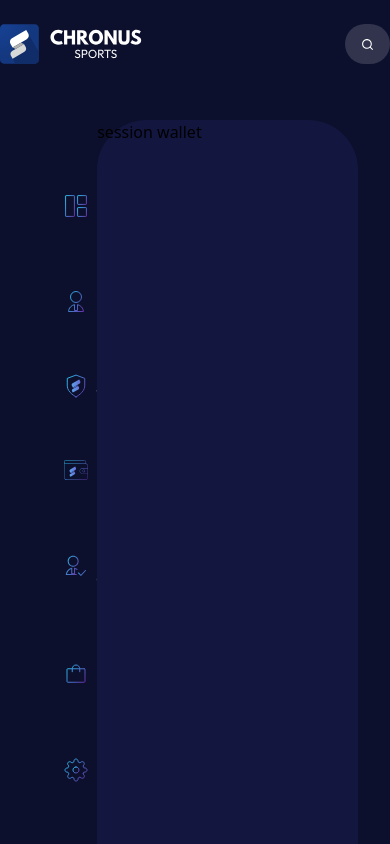
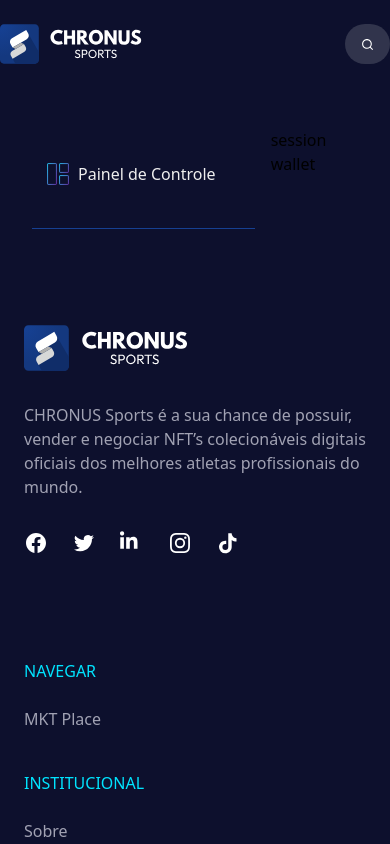
Before and after one commit to Alfeez1010/ChronusSports-Frontend, a Next.js app: page /dashboard-client/wallet in a window 390 px wide. Shown: the top 844 px of the page. Built offline with nearby package versions, Linux system fonts and the light colour scheme.

Commit message:
ajustando menu-aside no dashnoard client em mobile

```diff
--- a/src/modules/dashboard/components/PainelDeControle/index.tsx
+++ b/src/modules/dashboard/components/PainelDeControle/index.tsx
@@ -77,7 +77,7 @@
 
 const PainelDeControle = () => {
     return (
-        <div>
+        <>
             <s.Container>
                 <s.Perfil>
                 {navigation.user.map((item) => (
@@ -141,7 +141,7 @@
                     </Box>
                 ))}
             </s.SessionMyTeam>
-        </div>
+        </>
     )
 }
 export default PainelDeControle;
--- a/src/modules/dashboard/components/container/style.ts
+++ b/src/modules/dashboard/components/container/style.ts
@@ -1,7 +1,11 @@
 import styled from "styled-components";
 
 export const Wrapper = styled.div`
+     padding: 8px 16px;
+
+ @media(min-width: 1000px) {
     background: #131740;
     width: 80%;
     border-radius: 50px;
+ }
 `
--- a/src/modules/dashboard/components/menu-aside/style.ts
+++ b/src/modules/dashboard/components/menu-aside/style.ts
@@ -2,18 +2,36 @@
 
 
 export const Container = styled.div`
+     width: 100%;
+     display: flex;
+     overflow: auto;
+     white-space: nowrap;
+     border-bottom: 1px solid #164092;
+
+     @media(min-width: 1000px) {
          display: grid;
          padding: 32px;
          width: 20%;
+     }
 `
 
 export const Items = styled.div`
-    display: flex;
 
-    a {
     color: #EEEEEE;
     font-weight: 400;
     font-size: 16px;
     margin: 30px 8px;
+    display: flex;
+    padding: 12px 6px;
+
+
+    a {
+         margin: 0px 8px;
+     }
+
+     @media(min-width: 1000px) {
+         a {
+             margin: 30px 8px;
+         }
      }
 `
--- a/src/modules/dashboard/pages/control-panel/index.tsx
+++ b/src/modules/dashboard/pages/control-panel/index.tsx
@@ -9,7 +9,7 @@
     return <>
         <div className="bg-[#0D0035]">
             <Header />
-            <div className="flex bg-[#0D102D] p-8">
+            <div>
                 <MenuAside />
                 <Container>
                     <PainelDeControle />
```
Also changed, not shown: src/modules/dashboard/components/PainelDeControle/style.ts (+14 -0 lines). Lines whose indentation alone changed are shown as unchanged.
